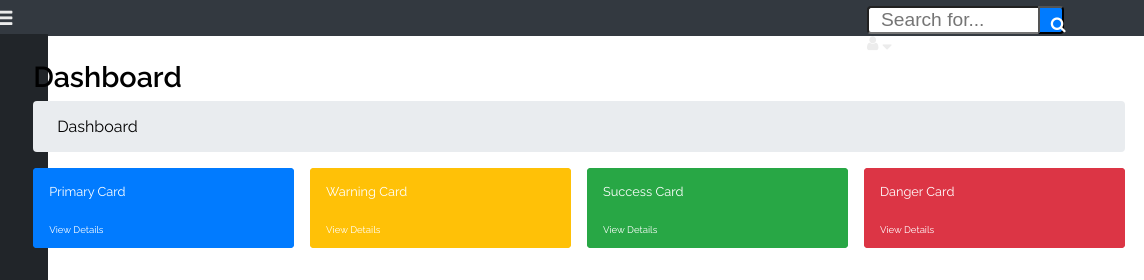
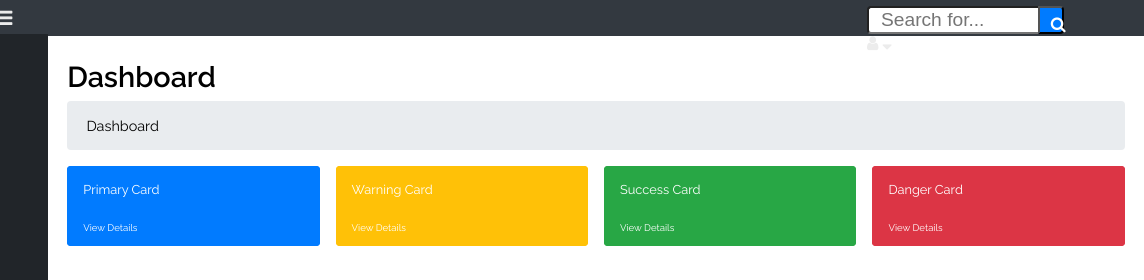
Before and after one commit to petern1953/project-css3-002-admin-template, a plain HTML site: page index.html in a window 1280 px wide. Shown: the top 280 px of the page, 136-1280 px from the left. Drawn offline with Linux system fonts and the light colour scheme.

Commit message:
breadcrump fontsize .9 és padding 1.2 left

```diff
--- a/css/style.css
+++ b/css/style.css
@@ -161,7 +161,7 @@ body {
     height: auto;
     width: auto;
     top: 2.3rem;
-    left: 150px;
+    left: 184px;
     right: 0;
     padding: 0;
     /* <--- */
@@ -179,12 +179,12 @@ body {
 
 .main__breadcrumb {
     /* ---> */
-    font-size: 1rem;
+    font-size: .9rem;
     margin: 0 1.2rem 1rem;
     /* <--- */
     background-color: rgb(233,236,239);
     border-radius: .25rem;
-    padding: 1rem 1.5rem;
+    padding: 1rem 1.2rem;
 }
 
 .main__cards {
```
